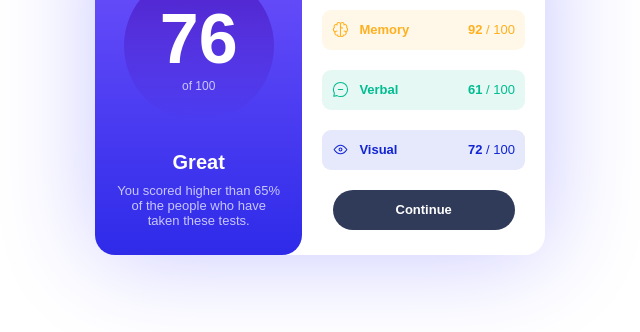
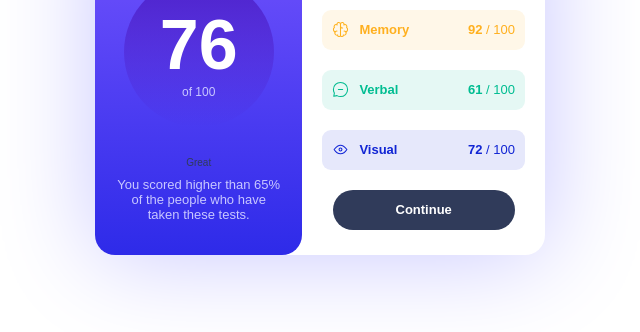
Before and after one commit to blank2017/FrontEnd-Challenge, a plain HTML site: page results-summary-component-main/index.html in a window 1280 px wide. Shown: the part 324-656 px from the top of the page, without its empty margins (320-960 px from the left). Drawn offline with Linux system fonts and the light colour scheme; a web font is replaced by a local one.

Commit message:
Update index.html

```diff
--- a/results-summary-component-main/index.html
+++ b/results-summary-component-main/index.html
@@ -22,7 +22,7 @@
         <h1>76</h1>
         <p>of 100</p>
       </div>
-      <h3>Great</h3>
+      <span>Great</span>
       <p class="para">You scored higher than 65% of the people who have taken these tests.</p>
 
     </div>
```
